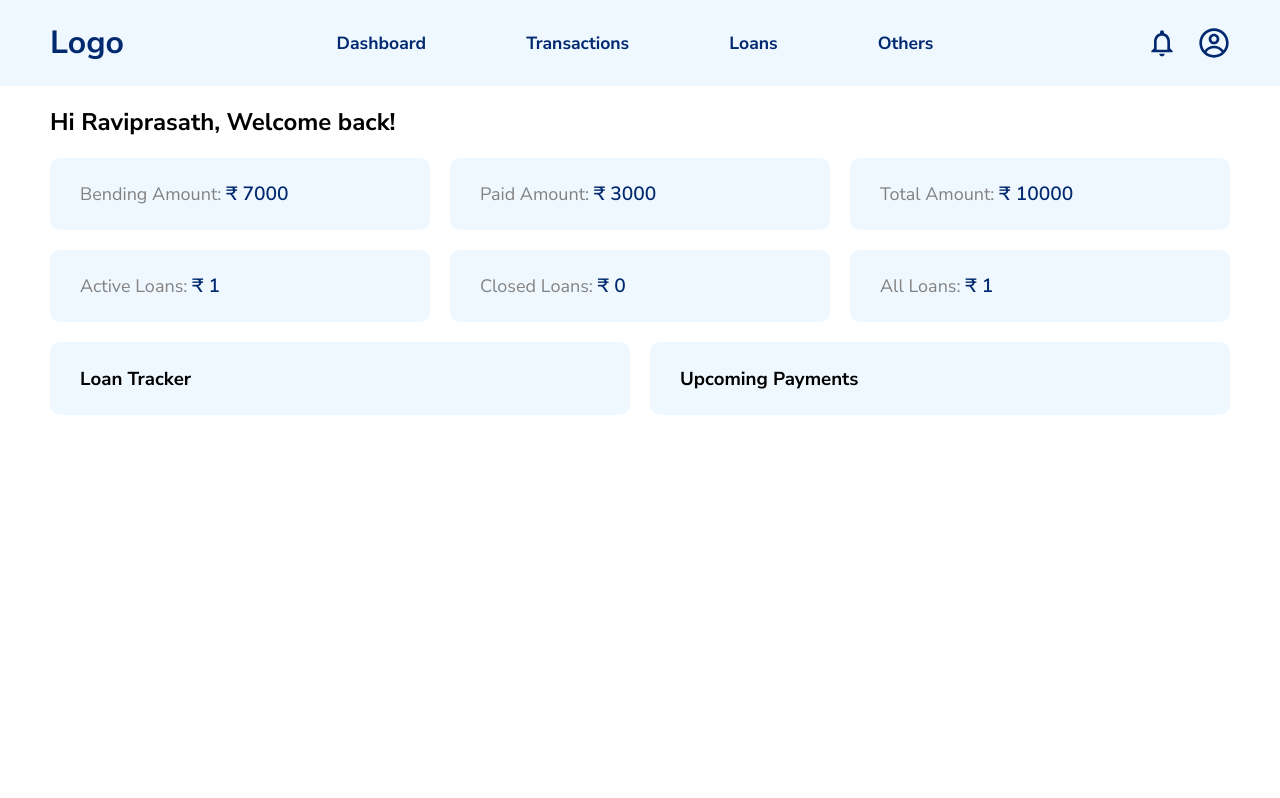
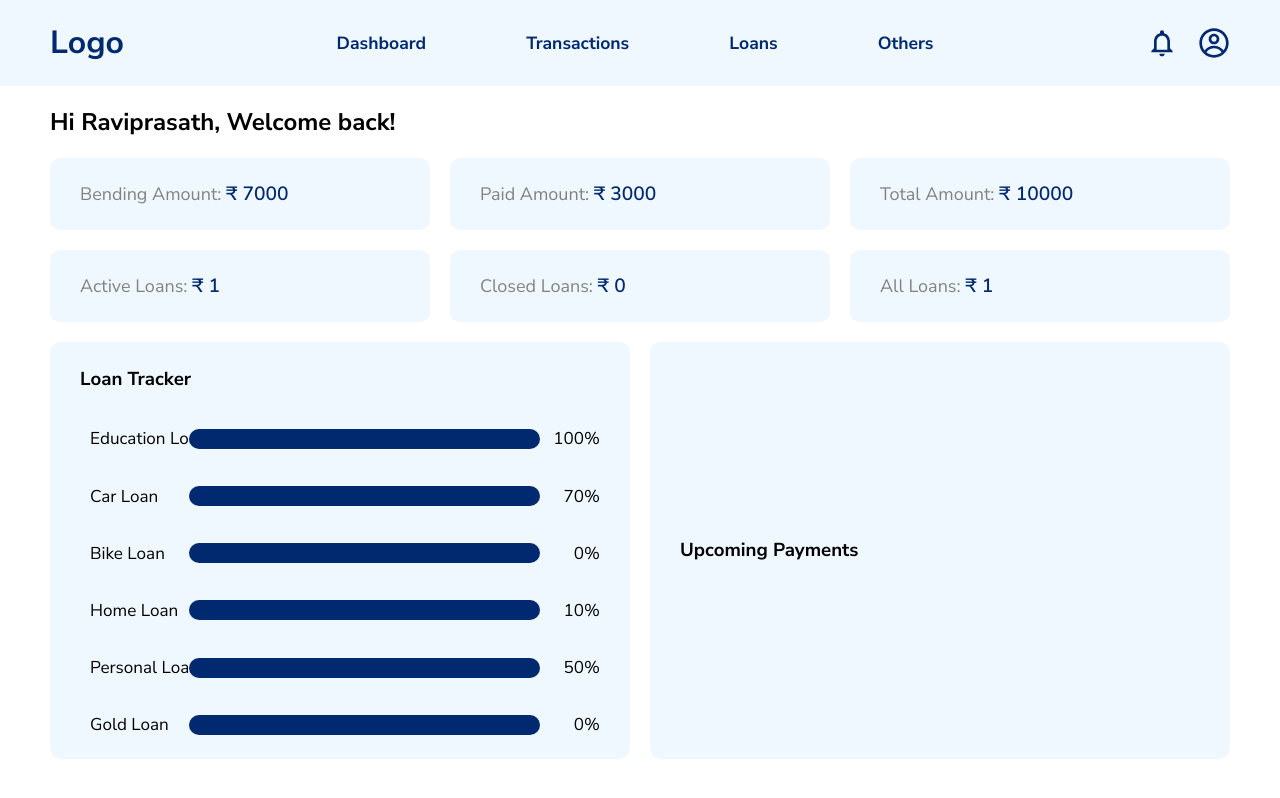
Before and after one commit to itsraviprasath/transactionTracker, a React (Create React App) app in the folder frontend/: page /dashboard in a window 1280 px wide. Built offline with nearby package versions, Linux system fonts and the light colour scheme.

Commit message:
Dashboard update

```diff
--- a/frontend/package.json
+++ b/frontend/package.json
@@ -12,6 +12,7 @@
     "react-icons": "^4.10.1",
     "react-router-dom": "^6.15.0",
     "react-scripts": "5.0.1",
+    "sass": "^1.66.0",
     "web-vitals": "^2.1.4"
   },
   "scripts": {
--- /dev/null
+++ b/frontend/src/assests/css/LoanTracker.css
@@ -0,0 +1,3 @@
+.block-div {
+  display: block;
+}
--- a/frontend/src/assests/css/LoginRegister.css
+++ b/frontend/src/assests/css/LoginRegister.css
@@ -39,6 +39,11 @@
   margin-bottom: 10px;
 }
 
+.error-msg {
+  color: red;
+  font-weight: 500;
+}
+
 .forgot-password {
   display: block;
   color: #012970;
--- a/frontend/src/assests/css/Navbar.css
+++ b/frontend/src/assests/css/Navbar.css
@@ -48,3 +48,7 @@ header {
 .nav-icon .notification-icon {
   padding-right: 20px;
 }
+
+.active {
+  color: #e5510b;
+}
--- /dev/null
+++ b/frontend/src/assests/css/ProgressBar.css
@@ -0,0 +1,32 @@
+.progress-bar-container {
+  display: flex;
+  align-items: center;
+  position: relative;
+  padding: 0 10px;
+}
+
+.progress-bar-container p,
+.progress-bar-container span {
+  font-size: 1.07rem;
+}
+
+.progress-bar {
+  position: absolute;
+  right: 70px;
+  width: 65%;
+  height: 20px;
+  border-radius: 10px;
+  margin: 10px;
+  background-color: #012970;
+}
+
+.progress-bar-container span {
+  position: absolute;
+  right: 0;
+  margin-right: 20px;
+}
+
+.progress-bar-container:hover {
+  background-color: #f2f2f2;
+  border-radius: 50px;
+}
--- /dev/null
+++ b/frontend/src/components/LoanTracker.js
@@ -0,0 +1,21 @@
+import React from "react";
+import "../assests/css/LoanTracker.css";
+import ProgressBar from "../components/ProgressBar";
+
+const LoanTracker = () => {
+  return (
+    <>
+      <div className="grid-item block-div">
+        <h3>Loan Tracker</h3>
+        <ProgressBar loanType="Education Loan" loanPercent="100" />
+        <ProgressBar loanType="Car Loan" loanPercent="70" />
+        <ProgressBar loanType="Bike Loan" loanPercent="0" />
+        <ProgressBar loanType="Home Loan" loanPercent="10" />
+        <ProgressBar loanType="Personal Loan" loanPercent="50" />
+        <ProgressBar loanType="Gold Loan" loanPercent="0" />
+      </div>
+    </>
+  );
+};
+
+export default LoanTracker;
--- a/frontend/src/components/LoginRegister.js
+++ b/frontend/src/components/LoginRegister.js
@@ -12,6 +12,8 @@ const LoginRegister = (props) => {
   const login = props?.isLogin;
   const url = login ? "api/auth" : "api/users";
   const navigate = useNavigate();
+
+  const [errorMsg, setErrorMsg] = useState("");
 
   const handleRegisterSubmit = (e) => {
     e.preventDefault();
@@ -40,8 +42,10 @@ const LoginRegister = (props) => {
       })
       .then((result) => {
         console.log(result.data);
-        if (result.data.login != "false") {
+        if (result.data.login !== "false") {
           navigate("/dashboard");
+        } else {
+          setErrorMsg(result.data.message);
         }
       })
       .catch((err) => {
@@ -126,9 +130,12 @@ const LoginRegister = (props) => {
             />
 
             {login ? (
-              <Link className="forgot-password" to="#">
-                Forgot Password?
-              </Link>
+              <>
+                <p className="error-msg">{errorMsg}</p>
+                <Link className="forgot-password" to="#">
+                  Forgot Password?
+                </Link>
+              </>
             ) : null}
 
             <button className="login-register-button" type="submit">
--- a/frontend/src/components/Navbar.js
+++ b/frontend/src/components/Navbar.js
@@ -5,6 +5,8 @@ import { CgProfile } from "react-icons/cg";
 import { MdNotificationsNone } from "react-icons/md";
 
 const Navbar = () => {
+  // document.getElementsByClassName("nav-item")[0].classList.add("active");
+
   return (
     <>
       <header>
--- /dev/null
+++ b/frontend/src/components/ProgressBar.js
@@ -0,0 +1,15 @@
+import "../assests/css/ProgressBar.css";
+
+const ProgressBar = (props) => {
+  return (
+    <>
+      <div className="progress-bar-container">
+        <p>{props?.loanType}</p>
+        <div className="progress-bar"></div>
+        <span>{props?.loanPercent + "%"} </span>
+      </div>
+    </>
+  );
+};
+
+export default ProgressBar;
--- /dev/null
+++ b/frontend/src/components/UpcomingPayments.js
@@ -0,0 +1,13 @@
+import React from "react";
+
+const UpcomingPayments = () => {
+  return (
+    <>
+      <div className="grid-item">
+        <h3>Upcoming Payments</h3>
+      </div>
+    </>
+  );
+};
+
+export default UpcomingPayments;
--- a/frontend/src/pages/Dashboard.js
+++ b/frontend/src/pages/Dashboard.js
@@ -1,6 +1,7 @@
 import React from "react";
 import { Navbar, Card } from "../routes";
-
+import LoanTracker from "../components/LoanTracker";
+import UpcomingPayments from "../components/UpcomingPayments";
 const Dashboard = () => {
   return (
     <>
@@ -20,12 +21,8 @@ const Dashboard = () => {
         </div>
 
         <div className="grid-container">
-          <div className="grid-item">
-            <h3>Loan Tracker</h3>
-          </div>
-          <div className="grid-item">
-            <h3>Upcoming Payments</h3>
-          </div>
+          <LoanTracker />
+          <UpcomingPayments />
         </div>
       </main>
     </>
```
Also changed, not shown: 1 other file (tests, documents, lock files or other folders).
